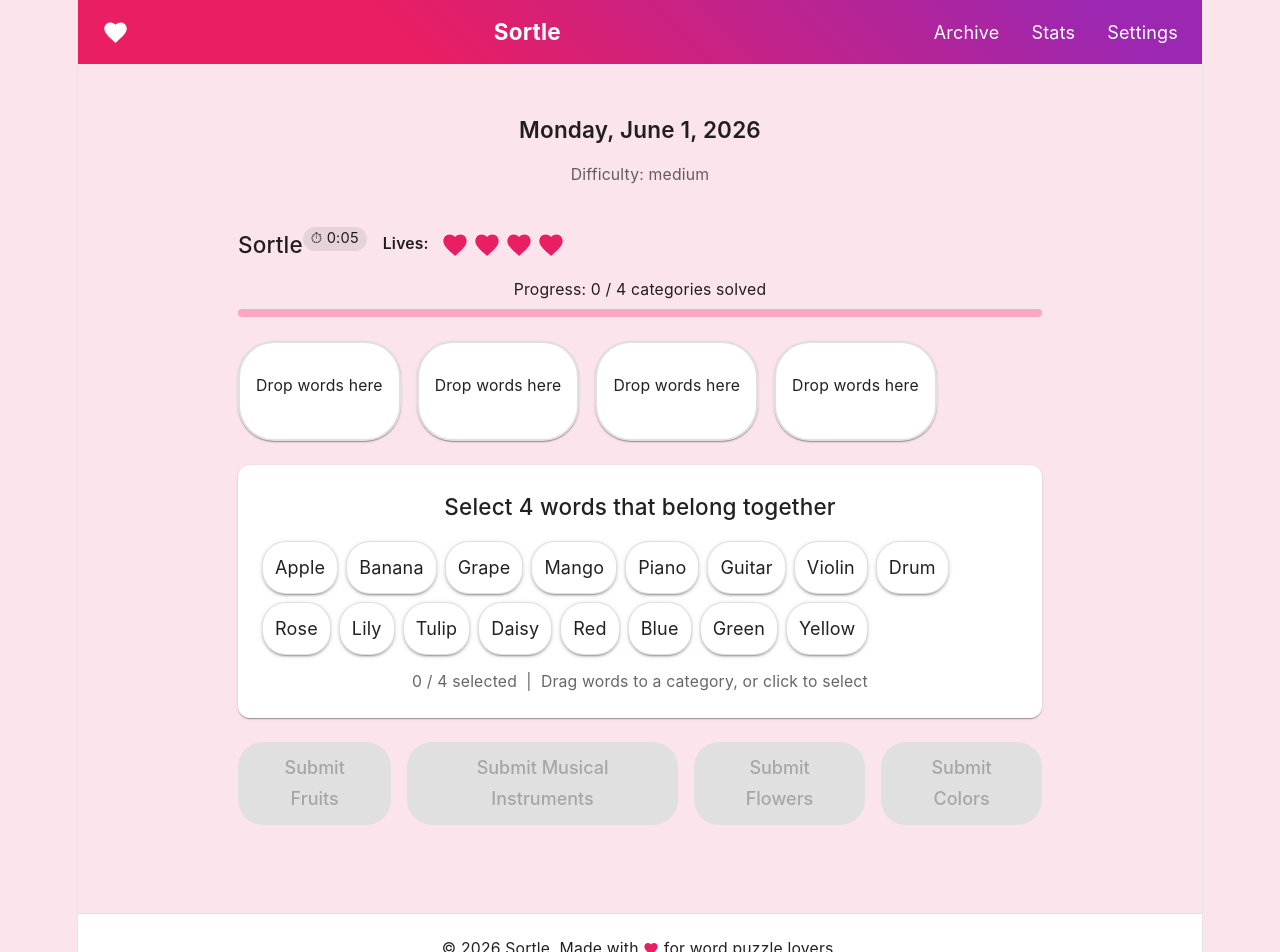
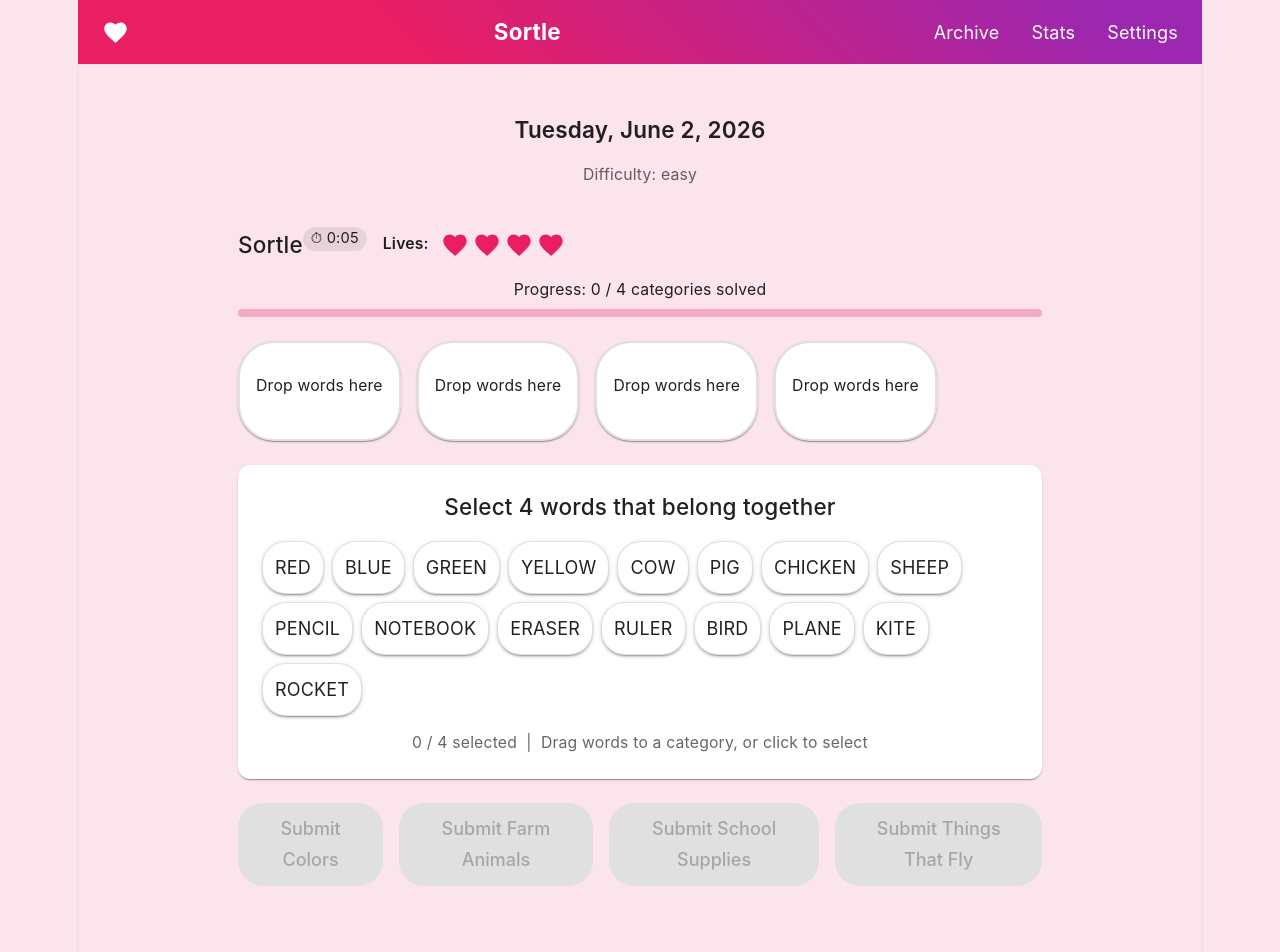
Before and after one commit to xwz0108/sortle, a React (Vite) app: page /puzzle/1 in a window 1280 px wide. Shown: the top 952 px of the page. Built offline with nearby package versions, Linux system fonts and the light colour scheme.

Commit message:
content: expand puzzle data (3 puzzles)

```diff
--- a/src/data/puzzles.ts
+++ b/src/data/puzzles.ts
@@ -1,64 +1,199 @@
 import type { Puzzle } from '../types';
 
-export const samplePuzzle = {
+// ===== Helper: pick puzzle by date (deterministic) =====
+function pickPuzzle(dateStr: string): Puzzle {
+  const puzzles = allPuzzles;
+  // Simple deterministic hash from date string
+  let hash = 0;
+  for (let i = 0; i < dateStr.length; i++) {
+    const char = dateStr.charCodeAt(i);
+    hash = ((hash << 5) - hash) + char;
+    hash = hash & hash; // Convert to 32bit integer
+  }
+  const index = Math.abs(hash) % puzzles.length;
+  return puzzles[index]!;
+}
+
+export function getPuzzleByDate(date?: string): Puzzle {
+  const dateStr = date || new Date().toISOString().split('T')[0]!;
+  return pickPuzzle(dateStr);
+}
+
+// ===== All Puzzles =====
+const allPuzzles: Puzzle[] = [
+  // ===== Puzzle 1 =====
+  {
     date: '2026-06-01',
     difficulty: 'medium',
     categories: [
       {
-      id: 'fruits',
-      name: 'Fruits',
+        id: 'cat-1-1',
+        name: 'Things That Bounce',
         color: '#4CAF50',
-      description: 'All are fruits you can eat raw',
-      words: ['word-1', 'word-2', 'word-3', 'word-4'],
+        description: 'All bounce when dropped',
+        words: ['BALL', 'TRAMPOLINE', 'SPRING', 'RUBBER'],
       },
       {
-      id: 'instruments',
-      name: 'Musical Instruments',
+        id: 'cat-1-2',
+        name: 'Types of Pasta',
         color: '#2196F3',
-      description: 'Things that make music',
-      words: ['word-5', 'word-6', 'word-7', 'word-8'],
+        description: 'They all belong in a pot',
+        words: ['PENNE', 'LINGUINE', 'FARFALLE', 'RAVIOLI'],
       },
       {
-      id: 'flowers',
-      name: 'Flowers',
+        id: 'cat-1-3',
+        name: 'Things That Are Frozen',
         color: '#FF9800',
-      description: 'Beautiful blooming things',
-      words: ['word-9', 'word-10', 'word-11', 'word-12'],
+        description: 'Cold stuff',
+        words: ['ICE', 'YOGURT', 'PEAS', 'PIZZA'],
       },
       {
-      id: 'colors',
-      name: 'Colors',
+        id: 'cat-1-4',
+        name: 'Starts With P',
         color: '#9C27B0',
-      description: 'Shades and hues',
-      words: ['word-13', 'word-14', 'word-15', 'word-16'],
+        description: 'P-word things',
+        words: ['PIANO', 'PURPLE', 'PLANET', 'PANCAKE'],
       },
     ],
     words: [
-    { id: 'word-1', text: 'Apple', categoryId: 'fruits' },
-    { id: 'word-2', text: 'Banana', categoryId: 'fruits' },
-    { id: 'word-3', text: 'Grape', categoryId: 'fruits' },
-    { id: 'word-4', text: 'Mango', categoryId: 'fruits' },
-    { id: 'word-5', text: 'Piano', categoryId: 'instruments' },
-    { id: 'word-6', text: 'Guitar', categoryId: 'instruments' },
-    { id: 'word-7', text: 'Violin', categoryId: 'instruments' },
-    { id: 'word-8', text: 'Drum', categoryId: 'instruments' },
-    { id: 'word-9', text: 'Rose', categoryId: 'flowers' },
-    { id: 'word-10', text: 'Lily', categoryId: 'flowers' },
-    { id: 'word-11', text: 'Tulip', categoryId: 'flowers' },
-    { id: 'word-12', text: 'Daisy', categoryId: 'flowers' },
-    { id: 'word-13', text: 'Red', categoryId: 'colors' },
-    { id: 'word-14', text: 'Blue', categoryId: 'colors' },
-    { id: 'word-15', text: 'Green', categoryId: 'colors' },
-    { id: 'word-16', text: 'Yellow', categoryId: 'colors' },
+      { id: 'w1-1', text: 'BALL', categoryId: 'cat-1-1' },
+      { id: 'w1-2', text: 'TRAMPOLINE', categoryId: 'cat-1-1' },
+      { id: 'w1-3', text: 'SPRING', categoryId: 'cat-1-1' },
+      { id: 'w1-4', text: 'RUBBER', categoryId: 'cat-1-1' },
+      { id: 'w1-5', text: 'PENNE', categoryId: 'cat-1-2' },
+      { id: 'w1-6', text: 'LINGUINE', categoryId: 'cat-1-2' },
+      { id: 'w1-7', text: 'FARFALLE', categoryId: 'cat-1-2' },
+      { id: 'w1-8', text: 'RAVIOLI', categoryId: 'cat-1-2' },
+      { id: 'w1-9', text: 'ICE', categoryId: 'cat-1-3' },
+      { id: 'w1-10', text: 'YOGURT', categoryId: 'cat-1-3' },
+      { id: 'w1-11', text: 'PEAS', categoryId: 'cat-1-3' },
+      { id: 'w1-12', text: 'PIZZA', categoryId: 'cat-1-3' },
+      { id: 'w1-13', text: 'PIANO', categoryId: 'cat-1-4' },
+      { id: 'w1-14', text: 'PURPLE', categoryId: 'cat-1-4' },
+      { id: 'w1-15', text: 'PLANET', categoryId: 'cat-1-4' },
+      { id: 'w1-16', text: 'PANCAKE', categoryId: 'cat-1-4' },
     ],
-  redHerrings: ['Apple', 'Red'],
     hints: [
-    'Think about what each word represents',
-    'Some words might fit into more than one category - find the best match',
+      'One group is full of carbs',
+      'Something musical starts with P',
     ],
-};
+  },
 
-export function getPuzzleByDate(_date?: string): Puzzle {
-  // TODO: implement date-based puzzle selection
-  return samplePuzzle as Puzzle;
-}
+  // ===== Puzzle 2 =====
+  {
+    date: '2026-06-02',
+    difficulty: 'easy',
+    categories: [
+      {
+        id: 'cat-2-1',
+        name: 'Colors',
+        color: '#4CAF50',
+        description: 'Shades you can see',
+        words: ['RED', 'BLUE', 'GREEN', 'YELLOW'],
+      },
+      {
+        id: 'cat-2-2',
+        name: 'Farm Animals',
+        color: '#2196F3',
+        description: 'Lives on a farm',
+        words: ['COW', 'PIG', 'CHICKEN', 'SHEEP'],
+      },
+      {
+        id: 'cat-2-3',
+        name: 'School Supplies',
+        color: '#FF9800',
+        description: 'You need these at school',
+        words: ['PENCIL', 'NOTEBOOK', 'ERASER', 'RULER'],
+      },
+      {
+        id: 'cat-2-4',
+        name: 'Things That Fly',
+        color: '#9C27B0',
+        description: 'Up in the air',
+        words: ['BIRD', 'PLANE', 'KITE', 'ROCKET'],
+      },
+    ],
+    words: [
+      { id: 'w2-1', text: 'RED', categoryId: 'cat-2-1' },
+      { id: 'w2-2', text: 'BLUE', categoryId: 'cat-2-1' },
+      { id: 'w2-3', text: 'GREEN', categoryId: 'cat-2-1' },
+      { id: 'w2-4', text: 'YELLOW', categoryId: 'cat-2-1' },
+      { id: 'w2-5', text: 'COW', categoryId: 'cat-2-2' },
+      { id: 'w2-6', text: 'PIG', categoryId: 'cat-2-2' },
+      { id: 'w2-7', text: 'CHICKEN', categoryId: 'cat-2-2' },
+      { id: 'w2-8', text: 'SHEEP', categoryId: 'cat-2-2' },
+      { id: 'w2-9', text: 'PENCIL', categoryId: 'cat-2-3' },
+      { id: 'w2-10', text: 'NOTEBOOK', categoryId: 'cat-2-3' },
+      { id: 'w2-11', text: 'ERASER', categoryId: 'cat-2-3' },
+      { id: 'w2-12', text: 'RULER', categoryId: 'cat-2-3' },
+      { id: 'w2-13', text: 'BIRD', categoryId: 'cat-2-4' },
+      { id: 'w2-14', text: 'PLANE', categoryId: 'cat-2-4' },
+      { id: 'w2-15', text: 'KITE', categoryId: 'cat-2-4' },
+      { id: 'w2-16', text: 'ROCKET', categoryId: 'cat-2-4' },
+    ],
+    hints: [
+      'One group has four legs',
+      'You can find these in a classroom',
+    ],
+  },
+
+  // ===== Puzzle 3 =====
+  {
+    date: '2026-06-03',
+    difficulty: 'hard',
+    categories: [
+      {
+        id: 'cat-3-1',
+        name: 'Things With Shells',
+        color: '#4CAF50',
+        description: 'Nature gave them armor',
+        words: ['TURTLE', 'CRAB', 'SNAIL', 'CLAM'],
+      },
+      {
+        id: 'cat-3-2',
+        name: 'Shades of Blue',
+        color: '#2196F3',
+        description: 'All blue, in different ways',
+        words: ['NAVY', 'TEAL', 'CYAN', 'COBALT'],
+      },
+      {
+        id: 'cat-3-3',
+        name: 'Things You Wear',
+        color: '#FF9800',
+        description: 'Put these on your body',
+        words: ['HAT', 'SOCKS', 'GLOVES', 'SCARF'],
+      },
+      {
+        id: 'cat-3-4',
+        name: 'Planets',
+        color: '#9C27B0',
+        description: 'Celestial bodies orbiting the Sun',
+        words: ['MARS', 'VENUS', 'SATURN', 'NEPTUNE'],
+      },
+    ],
+    words: [
+      { id: 'w3-1', text: 'TURTLE', categoryId: 'cat-3-1' },
+      { id: 'w3-2', text: 'CRAB', categoryId: 'cat-3-1' },
+      { id: 'w3-3', text: 'SNAIL', categoryId: 'cat-3-1' },
+      { id: 'w3-4', text: 'CLAM', categoryId: 'cat-3-1' },
+      { id: 'w3-5', text: 'NAVY', categoryId: 'cat-3-2' },
+      { id: 'w3-6', text: 'TEAL', categoryId: 'cat-3-2' },
+      { id: 'w3-7', text: 'CYAN', categoryId: 'cat-3-2' },
+      { id: 'w3-8', text: 'COBALT', categoryId: 'cat-3-2' },
+      { id: 'w3-9', text: 'HAT', categoryId: 'cat-3-3' },
+      { id: 'w3-10', text: 'SOCKS', categoryId: 'cat-3-3' },
+      { id: 'w3-11', text: 'GLOVES', categoryId: 'cat-3-3' },
+      { id: 'w3-12', text: 'SCARF', categoryId: 'cat-3-3' },
+      { id: 'w3-13', text: 'MARS', categoryId: 'cat-3-4' },
+      { id: 'w3-14', text: 'VENUS', categoryId: 'cat-3-4' },
+      { id: 'w3-15', text: 'SATURN', categoryId: 'cat-3-4' },
+      { id: 'w3-16', text: 'NEPTUNE', categoryId: 'cat-3-4' },
+    ],
+    hints: [
+      'One group crawls slowly',
+      'One group is out of this world',
+    ],
+  },
+];
+
+export const samplePuzzle = allPuzzles[0]!;
```
Lines whose indentation alone changed are shown as unchanged.
